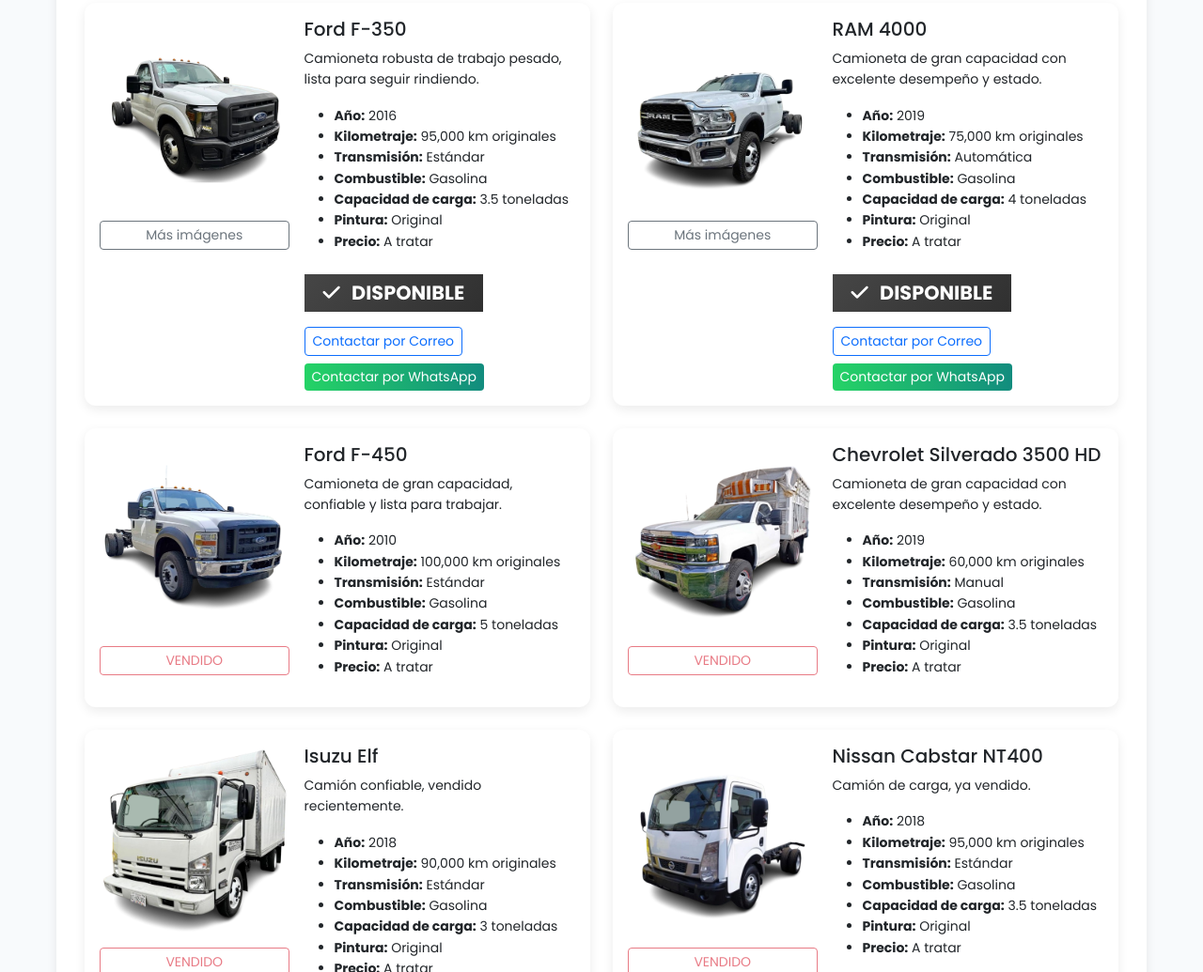
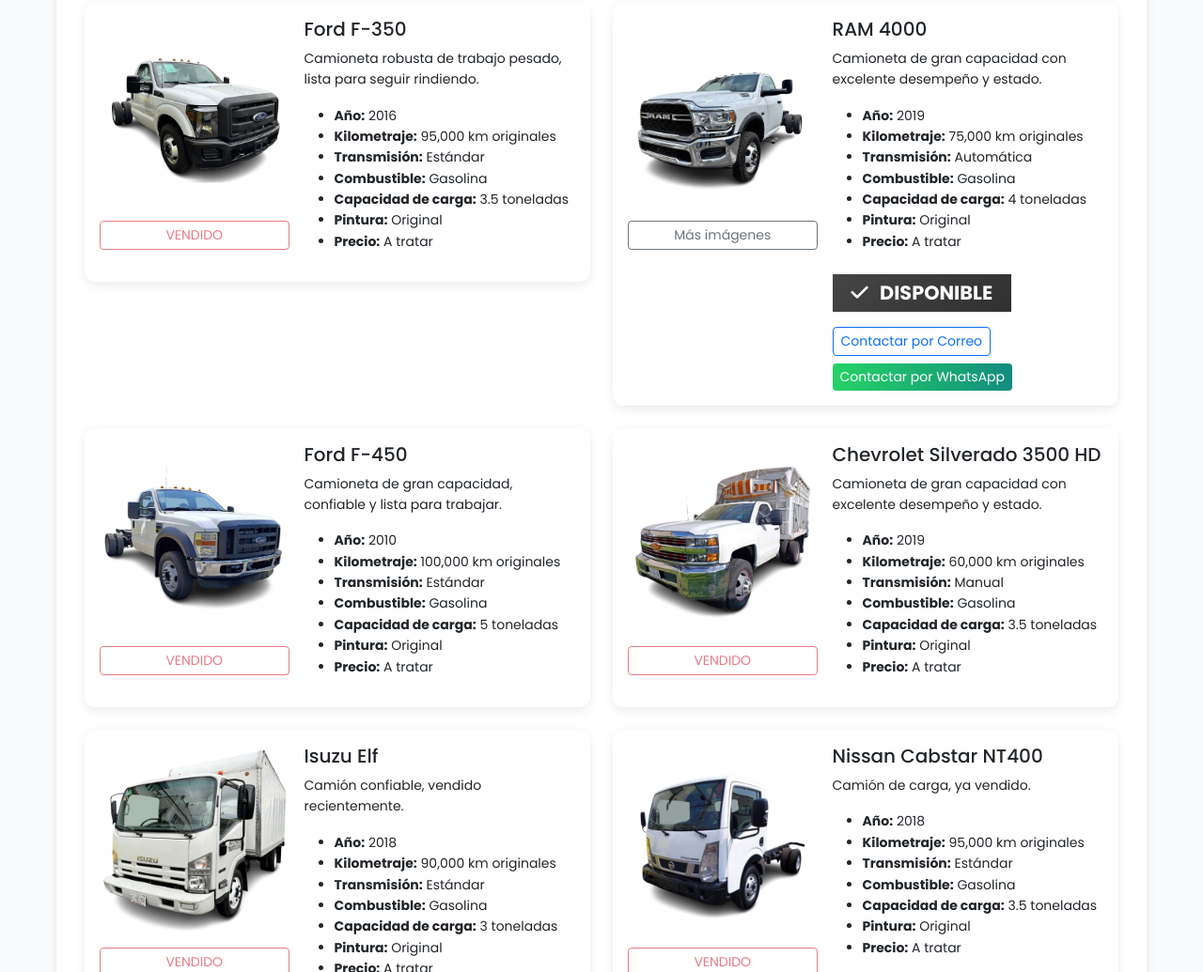
Before and after one commit to emiliocolor/transportes, a plain HTML site: page index.html in a window 1280 px wide. Shown: the part 1295-2330 px from the top of the page at 94% size. Drawn offline with nearby package versions, Linux system fonts and the light colour scheme.

Commit message:
Actualizar index.html

```diff
--- a/index.html
+++ b/index.html
@@ -998,8 +998,7 @@
                     <div class="col-md-5">
                         <div class="product-images position-relative">
                             <img src="img_transportes/ford-removebg-preview.png" alt="Ford F-350 2016" class="img-fluid rounded mb-2 vehicle-image">
-                            <a href="https://www.facebook.com/marketplace/item/1534107097774888" target="_blank" class="btn btn-outline-secondary btn-sm w-100 mt-2 d-none d-md-block">Más imágenes</a>
-                            <a href="https://www.facebook.com/marketplace/item/1534107097774888" target="_blank" class="btn btn-outline-secondary btn-sm w-100 mt-2 d-md-none">Más imágenes</a>
+                            <span class="btn btn-outline-danger btn-sm w-100 mt-2 disabled">VENDIDO</span>
                         </div>
                     </div>
                     <div class="col-md-7">
@@ -1014,13 +1013,6 @@
                             <li><strong>Pintura:</strong> Original</li>
                             <li><strong>Precio:</strong> A tratar</li>
                         </ul>
-                        <p class="availability-badge fw-bold mt-2">
-                            <i class="fas fa-check me-2"></i> DISPONIBLE
-                        </p>
-                        <div class="d-flex gap-2 flex-wrap">
-                            <a href="mailto:emiliocolormexico@gmail.com?subject=Ford F-350 2016" class="btn btn-outline-primary btn-sm">Contactar por Correo</a>
-                            <a href="https://wa.me/525547810563?text=Hola,%20estoy%20interesado%20en%20la%20Ford%20F-350%202016%20de%20EmilioColor®" class="btn btn-success-gradient btn-sm" target="_blank">Contactar por WhatsApp</a>
-                        </div>
                     </div>
                 </div>
             </div>
```
